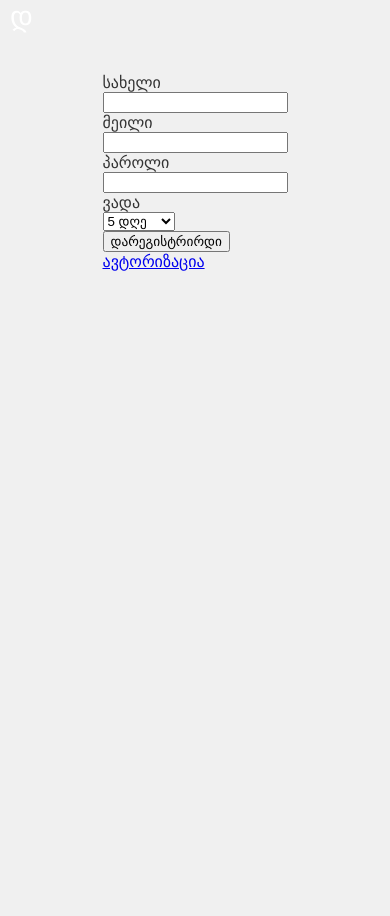
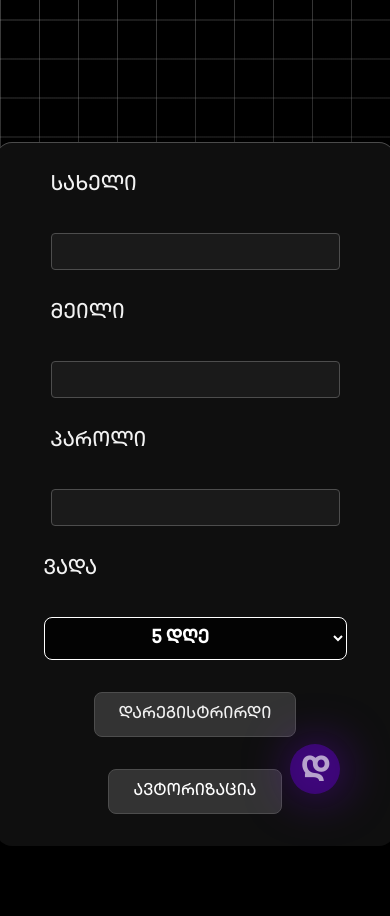
Before and after one commit to GreenHugeBrain/AvatarZone, a Flask app: page /pay in a window 390 px wide. Before the commit the page ends 271 px from the top, so only its background shows below. Run offline with Flask 3, Linux system fonts and the light colour scheme.

Commit message:
Update pay.css

```diff
--- a/static/Styles/pay.css
+++ b/static/Styles/pay.css
@@ -1,133 +1,280 @@
-/* General Styles */
-body {
-    font-family: 'Josefin Sans', sans-serif;
-    background-color: #f0f0f0;
-    margin: 0;
-    padding: 0;
-    color: #333;
+@font-face {
+    font-family: 'TBC';
+    src: url('../font/TBCContracticaCAPS-Medium.ttf');
 }
 
-header {
-    background-color: #222;
-    color: #fff;
-    padding: 15px 0;
-    text-align: center;
-    position: relative;
-    box-shadow: 0 2px 5px rgba(0, 0, 0, 0.1);
+* {
+    padding: 0;
+    margin: 0;
+    text-decoration: none;
+    box-sizing: border-box;
+    font-family: TBC;
 }
 
-nav {
+body {
+    min-height: 100vh;
+    display: grid;
+    place-items: center;
+    background: hsl(0 0% 0%);
+    gap: 2rem;
+    align-items: center;
+    height: 100vh;
+}
+
+body::before {
+    --line: hsl(0 0% 95% / 0.25);
+    content: "";
+    height: 100vh;
+    width: 100vw;
+    position: fixed;
+    background:
+        linear-gradient(90deg, var(--line) 1px, transparent 1px 10vmin) 0 -5vmin / 10vmin 10vmin,
+        linear-gradient(var(--line) 1px, transparent 1px 10vmin) 0 -5vmin / 10vmin 10vmin;
+    mask: linear-gradient(-15deg, transparent 30%, white);
+    top: 0;
+    z-index: -1;
+}
+
+.icon {
+    background-color: rgba(94, 0, 194, 0.487);
+    width: 50px;
+    height: 50px;
+    position: fixed;
+    border-radius: 50%;
+    z-index: 1;
+    text-align: center;
     display: flex;
     justify-content: center;
     align-items: center;
-    gap: 20px;
+    color: #8000ffd4;
+    font-family: auto;
+    font-weight: 900;
+    font-size: xx-large;
+    bottom: 50px;
+    cursor: pointer;
+    right: 50px;
+    transition: all 1s;
+    filter: drop-shadow(2px 1px 25px);
 }
 
-nav a {
-    color: #fff;
-    text-decoration: none;
-    font-size: 16px;
-    font-weight: bold;
-}
-
-nav a:hover {
-    text-decoration: underline;
+.icon:hover {
+    background-color: rgb(123, 0, 255);
 }
 
 .icon a {
-    font-size: 28px;
-    color: #fff;
-    text-decoration: none;
-    margin: 0 10px;
-    display: inline-block;
+    color: rgba(255, 255, 255, 0.631);
+    font-family: TBC;
+    margin-top: 10px;
+    transition: all 1s;
+}
+
+.icon a:hover {
+    color: rgb(255, 255, 255);
 }
 
 main {
+    width: 100vw;
+    height: 100vh;
     display: flex;
-    flex-direction: column;
+    justify-content: center;
+    gap: 150px;
     align-items: center;
-    padding: 20px;
-    margin-top: 20px;
+}
+
+.form-group {
+    display: grid;
+    gap: 0.5rem;
+}
+
+form label {
+    font-family: TBC;
+    font-size: 1.25rem;
+    color: hsl(0 0% 95%);
+}
+
+form input.form-control {
+    padding: 0.5rem;
+    font-family: TBC;
+    font-size: 1rem;
+    width: 289px;
+    color: hsl(0 0% 95%);
+    background-color: hsl(0 0% 10%);
+    border: 1px solid hsl(0 0% 30%);
+    border-radius: 0.25rem;
+}
+
+form input.form-control:focus {
+    outline: none;
+    border-color: hsl(0 0% 50%);
+}
+
+form .btn {
+    padding: 0.75rem 1.5rem;
+    font-family: TBC;
+    font-size: 1rem;
+    color: hsl(0 0% 95%);
+    background-color: hsl(0 0% 20%);
+    border: 1px solid hsl(0 0% 30%);
+    border-radius: 0.5rem;
+    cursor: pointer;
+    transition: background-color 0.3s, transform 0.3s;
+}
+
+form .btn:hover {
+    background-color: hsl(0 0% 25%);
+    transform: translateY(-0.1rem);
+}
+
+form p {
+    color: rgb(31, 197, 9);
+    font-family: TBC;
+}
+
+#move {
+    border: 2px solid white;
+    background-color: rgba(255, 255, 255, 0.5);
+    height: 50px;
+    width: 50px;
+    border-radius: 50%;
+    position: fixed;
+    pointer-events: none;
+    transition: left 0.1s ease, top 0.1s ease;
+    transform: translate(-50%, -50%);
+    z-index: 1000;
 }
 
 .buy-btns {
     display: flex;
-    flex-direction: column;
-    align-items: center;
-    gap: 30px;
-    width: 100%;
-    max-width: 900px;
-    padding: 20px;
+    gap: 1rem;
+    justify-content: center;
+    margin-top: 2rem;
 }
 
 .buy {
-    background: #ffffff;
+    padding: 8px;
+    margin-top: 10px;
     border: none;
-    border-radius: 12px;
-    padding: 20px;
-    box-shadow: 0 10px 20px rgba(0, 0, 0, 0.1);
-    text-align: center;
-    width: 100%;
-    max-width: 400px;
-    transition: all 0.3s ease-in-out;
+    background: transparent;
 }
 
-.buy:hover {
-    transform: translateY(-5px);
-    box-shadow: 0 15px 30px rgba(0, 0, 0, 0.15);
+.buy button {
+    padding: 0.75rem;
+    border-radius: 0.5rem;
+    cursor: pointer;
+    color: hsl(0 0% 95%);
+    background-color: hsl(0 0% 20%);
+    border: 1px solid hsl(0 0% 30%);
+    transition: background-color 0.3s, transform 0.3s;
+    font-size: medium;
+    width: 140px;
 }
 
-.buy p {
-    font-size: 18px;
-    color: #444;
-    margin: 0 0 20px;
-    line-height: 1.6;
+.buy button:hover {
+    background-color: hsl(0 0% 25%);
+    transform: translateY(-0.1rem);
 }
 
-/* Button Styles */
-button {
-    background: linear-gradient(135deg, #6a11cb, #2575fc);
-    border: none;
-    color: #ffffff;
-    padding: 15px 30px;
-    font-size: 18px;
-    border-radius: 8px;
-    cursor: pointer;
-    transition: all 0.3s ease;
-    font-weight: bold;
-    text-transform: uppercase;
-    box-shadow: 0 4px 10px rgba(0, 0, 0, 0.2);
-    position: relative;
-    overflow: hidden;
+.regform{
+    display: grid;
+    justify-items: center;
+    gap: 2rem;
+    background-color: hsl(0 0% 6%);
+    padding: 2rem 3rem;
+    border-radius: 1rem;
+    box-shadow: 0 1px hsl(0 0% 100% / 0.25) inset;
 }
 
-button::before {
-    content: '';
-    position: absolute;
-    top: 50%;
-    left: 50%;
-    width: 300%;
-    height: 300%;
-    background: rgba(255, 255, 255, 0.2);
-    transition: all 0.3s ease;
-    transform: translate(-50%, -50%) scale(0);
-    border-radius: 50%;
+#groupID{
+    padding: 10px 103px;
+    background: rgb(0, 0, 0, 0.8);
+    font-size: large;
+    border-radius: 8px;
+    color: white;
+    font-weight: bold;
+    border: 1px solid white;
 }
 
-button:hover::before {
-    transform: translate(-50%, -50%) scale(1);
+option{
+    border-radius: 14px;
+    background: rgb(0, 0, 0);
+    border: 1px solid white;
+
 }
 
-button:hover {
-    background: linear-gradient(135deg, #2575fc, #6a11cb);
-    transform: translateY(-3px);
-    box-shadow: 0 8px 20px rgba(0, 0, 0, 0.3);
+@media screen and (max-width: 1000px) {
+    .buy button {
+        padding: 0.75rem 1.4rem;
+        border-radius: 0.5rem;
+        cursor: pointer;
+        color: hsl(0 0% 95%);
+        background-color: hsl(0 0% 20%);
+        border: 1px solid hsl(0 0% 30%);
+        transition: background-color 0.3s, transform 0.3s;
+    }
+
+    .buy-btns {
+        display: grid;
+        gap: 1rem;
+        justify-content: center;
+        margin-top: 2rem;
+    }
+
 }
 
-/* Responsive Styles */
-@media (max-width: 768px) {
-    .buy-btns {
-        flex-direction: column;
-        gap: 20px;
+@media screen and (max-width: 768px) {
+    main {
+        width: 100vw;
+        height: 100vh;
+        display: grid;
+        justify-content: center;
+        gap: 150px;
+        align-items: center;
     }
+
+    body{
+        overflow-x: hidden;
+    }
+
+    main {
+        width: 100vw;
+        height: 100vh;
+        display: grid;
+        justify-content: center;
+        gap: 114px;
+        align-items: center;
+        margin-top: 72px;
+    }
+    .buy button {
+        padding: 12px 2.4rem;
+        border-radius: 0.5rem;
+        cursor: pointer;
+        color: hsl(0 0% 95%);
+        background-color: hsl(0 0% 20%);
+        border: 1px solid hsl(0 0% 30%);
+        transition: background-color 0.3s, transform 0.3s;
+        font-size: larger;
+        width: 200px;
+    }
+
 }
+
+.login{
+    padding: 0.75rem 1.5rem;
+    font-family: TBC;
+    font-size: 1rem;
+    color: hsl(0 0% 95%);
+    background-color: hsl(0 0% 20%);
+    border: 1px solid hsl(0 0% 30%);
+    border-radius: 0.5rem;
+    cursor: pointer;
+    transition: background-color 0.3s, transform 0.3s;
+}
+
+.login a{
+    color: white;
+}
+
+.login-form{
+    gap: 33px;
+    display: grid;
+}
```
